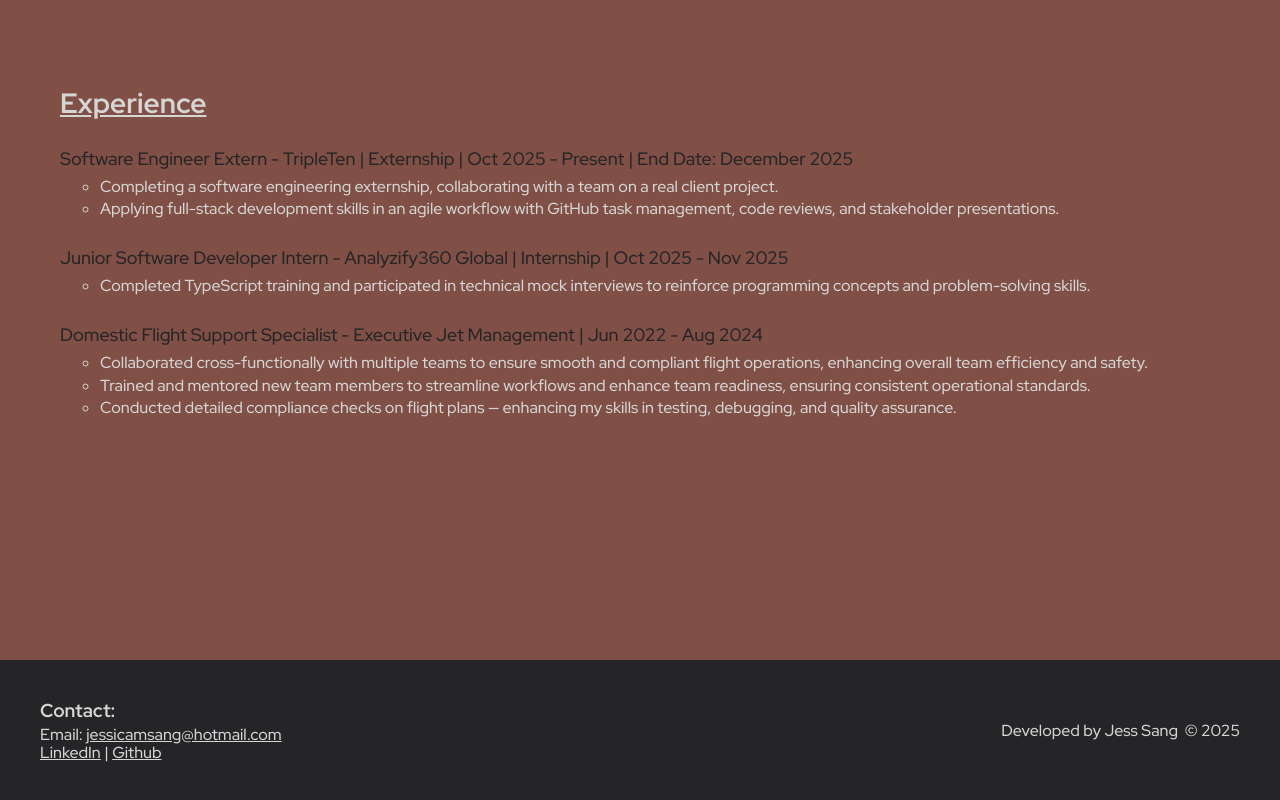
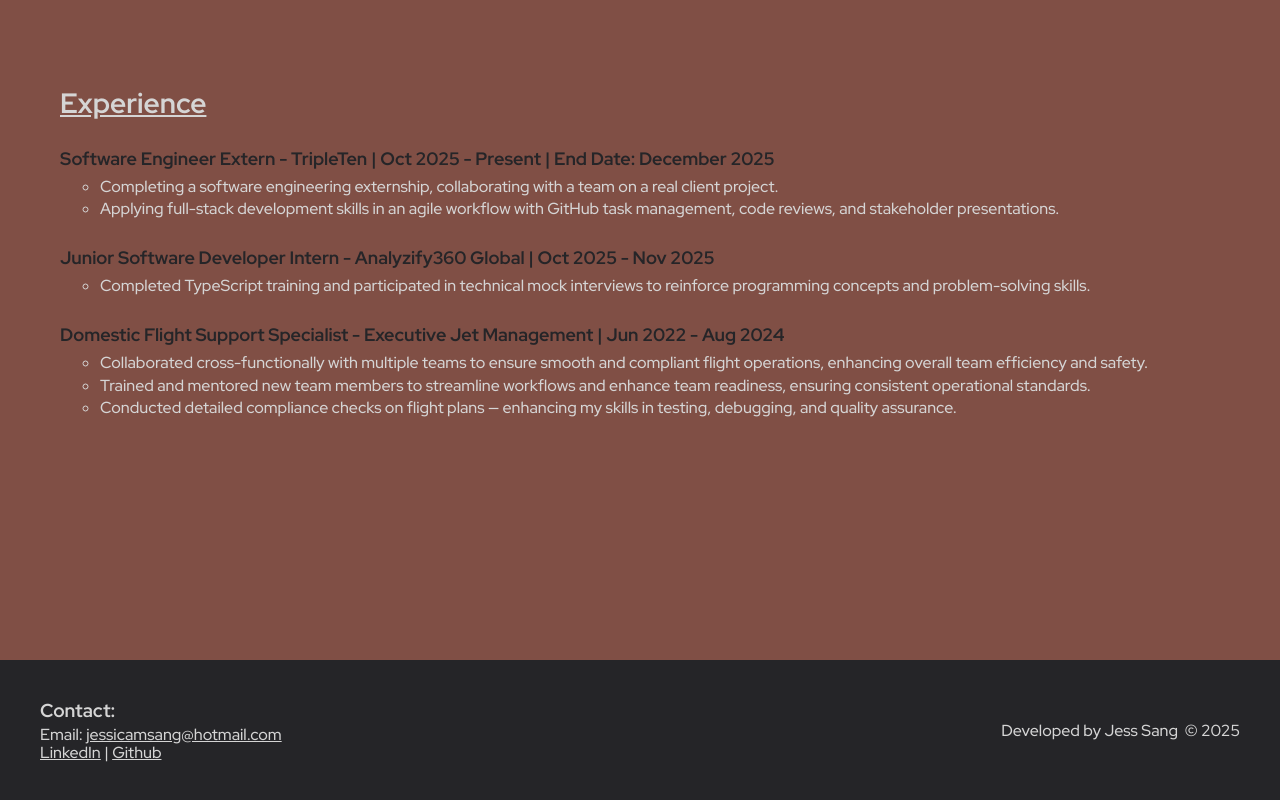
Before and after one commit to jessmsang/jess-sang_portfolio, a React (Vite) app: page / in a window 1280 px wide. Shown: the part 2546-3346 px from the top of the page. Built offline with nearby package versions, Linux system fonts and the light colour scheme.

Commit message:
fix experience name

```diff
--- a/src/components/Experience/Experience.css
+++ b/src/components/Experience/Experience.css
@@ -32,6 +32,7 @@
   color: #252528;
   margin: 0 0 0.4rem 0;
   font-size: 0.9rem;
+  font-weight: 600;
 }
 
 .experience__description-list {
--- a/src/components/Experience/Experience.jsx
+++ b/src/components/Experience/Experience.jsx
@@ -7,8 +7,8 @@
       <ul className="experience__list">
         <li className="experience__list-item">
           <p className="experience__name">
-            Software Engineer Extern - TripleTen | Externship | Oct 2025 -
-            Present | End Date: December 2025
+            Software Engineer Extern - TripleTen | Oct 2025 - Present | End
+            Date: December 2025
           </p>
           <ul className="experience__description-list">
             <li className="experience__description-list-item">
@@ -24,8 +24,8 @@
         </li>
         <li className="experience__list-item">
           <p className="experience__name">
-            Junior Software Developer Intern - Analyzify360 Global | Internship
-            | Oct 2025 - Nov 2025
+            Junior Software Developer Intern - Analyzify360 Global | Oct 2025 -
+            Nov 2025
           </p>
           <ul className="experience__description-list">
             <li className="experience__description-list-item">
```
